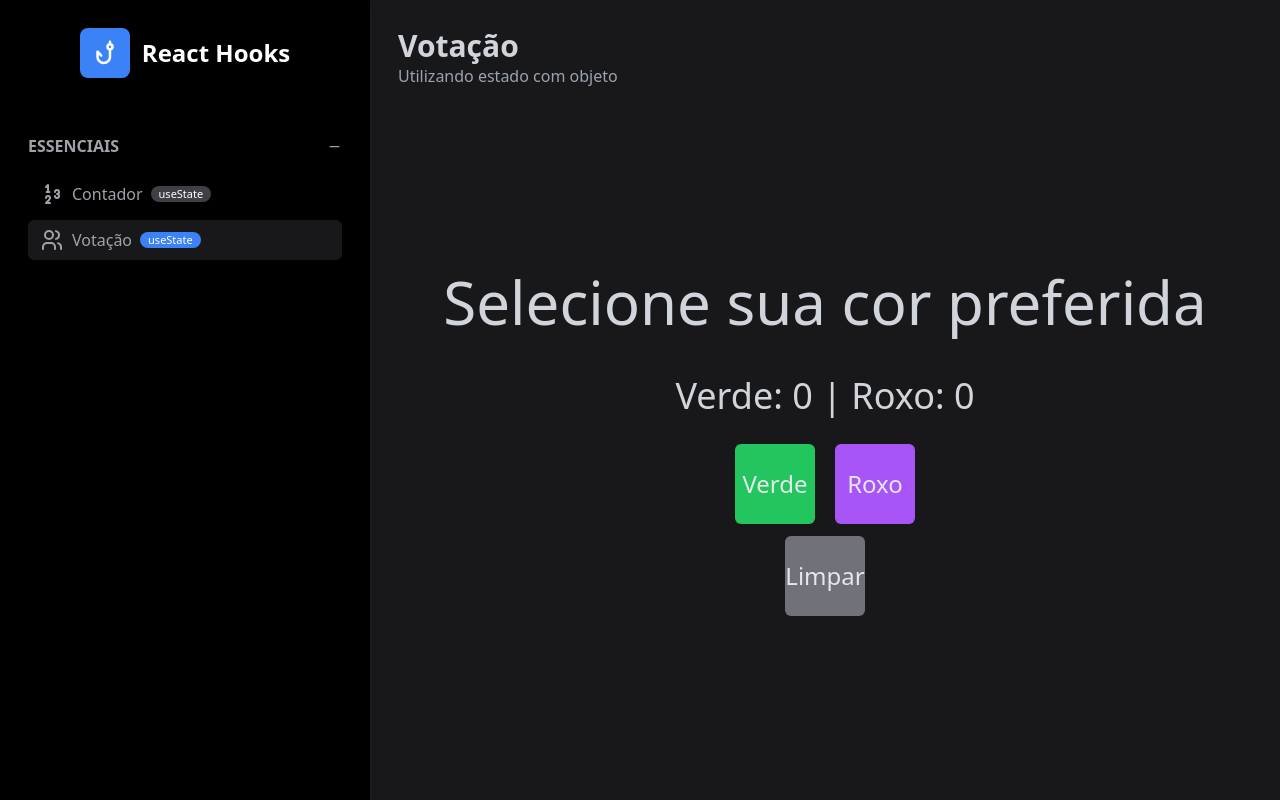
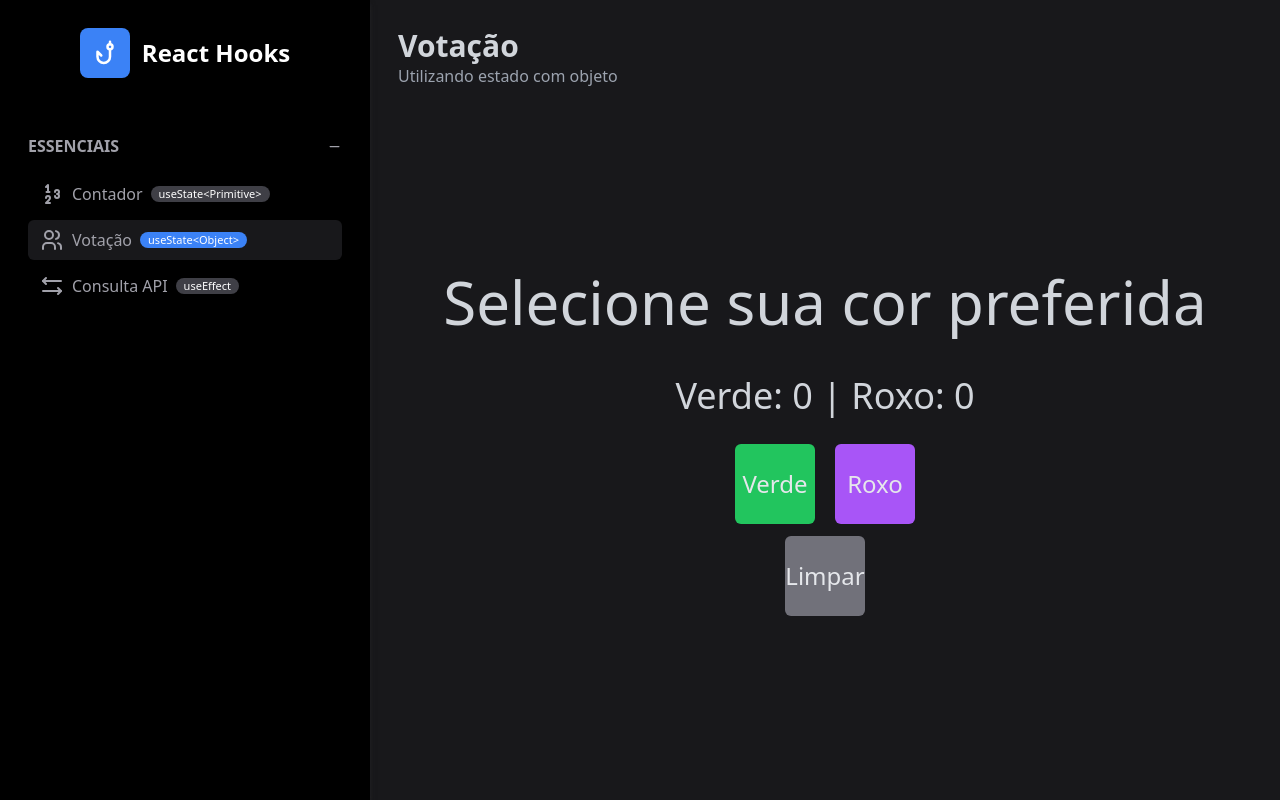
Before and after one commit to alberto-matos/formacao-react-hooks, a Next.js app: page /essenciais/votacao in a window 1280 px wide. Built offline with nearby package versions, Linux system fonts and the light colour scheme.

Commit message:
feat: add consulta API with hook useEffect

```diff
--- a/src/components/template/MenuPrincipal.tsx
+++ b/src/components/template/MenuPrincipal.tsx
@@ -1,10 +1,10 @@
-import { IconMenu, IconX, IconNumbers, IconUsers } from "@tabler/icons";
-import { MenuItem } from "../../data/models/MenuItem";
-import { MenuSecao } from "../../data/models/MenuSecao";
-import Logo from "./Logo";
-import MenuPrincipalItem from "./MenuPrincipalItem";
-import MenuPrincipalSecao from "./MenuPrincipalSecao";
-import Flex from "./Flex";
+import { IconMenu, IconX, IconNumbers, IconUsers, IconArrowsLeftRight } from "@tabler/icons"
+import { MenuItem } from "../../data/models/MenuItem"
+import { MenuSecao } from "../../data/models/MenuSecao"
+import Logo from "./Logo"
+import MenuPrincipalItem from "./MenuPrincipalItem"
+import MenuPrincipalSecao from "./MenuPrincipalSecao"
+import Flex from "./Flex"
 
 export default function MenuPrincipal() {
     const secoes = [
@@ -12,18 +12,19 @@ export default function MenuPrincipal() {
             titulo: "Essenciais",
             aberta: true,
             itens: [
-                {titulo: "Contador", url:"/essenciais/contador", tag:"useState", icone:<IconNumbers/>},
-                {titulo: "Votação", url:"/essenciais/votacao", tag:"useState", icone:<IconUsers/>},
+                { titulo: "Contador", url: "/essenciais/contador", tag: "useState<Primitive>", icone: <IconNumbers /> },
+                { titulo: "Votação", url: "/essenciais/votacao", tag: "useState<Object>", icone: <IconUsers /> },
+                { titulo: "Consulta API", url: "/essenciais/consultaApi", tag: "useEffect", icone: <IconArrowsLeftRight /> },
             ],
         },
-    ];
-    const mini = false;
+    ]
+    const mini = false
     function renderizarSecoes() {
         return secoes.map((secao: MenuSecao) => (
             <MenuPrincipalSecao key={secao.titulo} titulo={secao.titulo} mini={mini} aberta={secao.aberta}>
                 {renderizarItens(secao)}
             </MenuPrincipalSecao>
-        ));
+        ))
     }
 
     function renderizarItens(secao: MenuSecao) {
@@ -36,7 +37,7 @@ export default function MenuPrincipal() {
                 url={item.url}
                 mini={mini}
             />
-        ));
+        ))
     }
 
     return (
@@ -54,5 +55,5 @@ export default function MenuPrincipal() {
             </Flex>
             <nav className="flex flex-col gap-4 m-7">{renderizarSecoes()}</nav>
         </aside>
-    );
+    )
 }
--- /dev/null
+++ b/src/pages/essenciais/consultaApi.tsx
@@ -0,0 +1,18 @@
+import Pagina from '@/components/template/Pagina'
+import { use, useEffect, useState } from 'react'
+
+export default function () {
+  const [imgUrl, setImgUrl] = useState('')
+
+  useEffect(() => {
+    fetch('https://dog.ceo/api/breeds/image/random')
+      .then((res) => res.json())
+      .then((data) => setImgUrl(data.message))
+  }, [])
+
+  return (
+    <Pagina titulo='Requisição à API' subtitulo='Requerendo dados'>
+      <img className='max-w-sm' src={imgUrl} alt='Imagem' />
+    </Pagina>
+  )
+}
```
